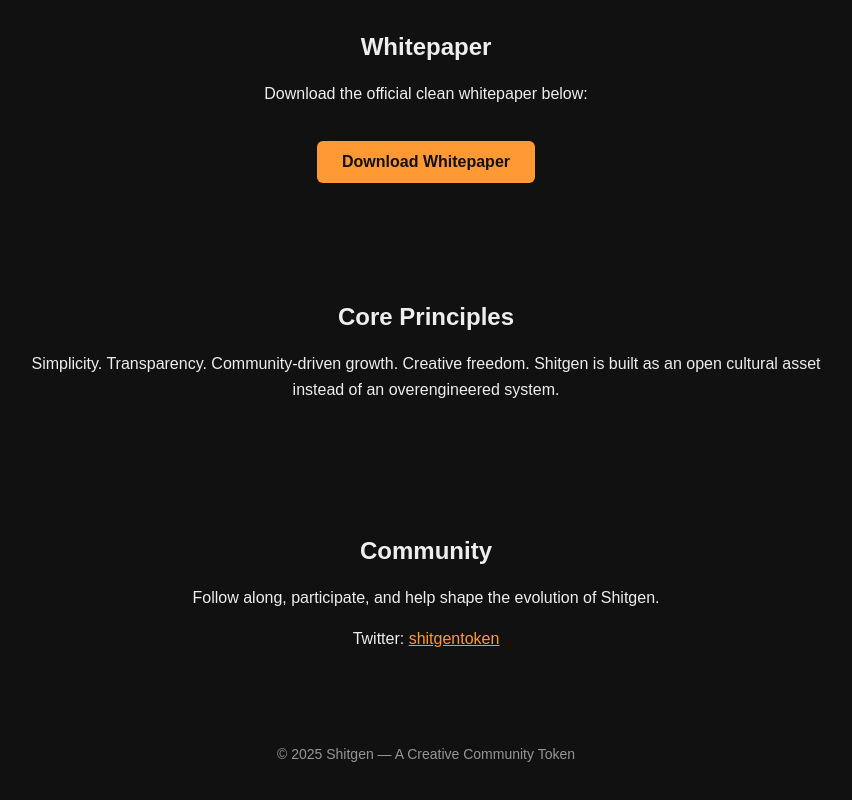
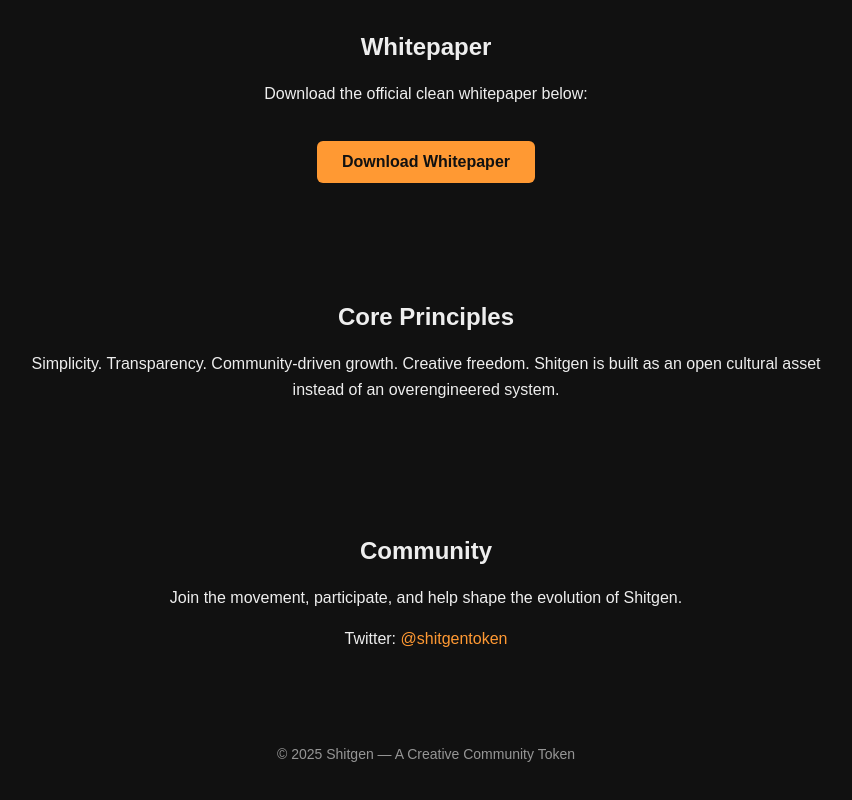
Before and after one commit to shitgentoken-prog/shitgen-token, a plain HTML site: page docs/index.html in a window 1280 px wide. Shown: the part 512-1312 px from the top of the page, without its empty margins (214-1066 px from the left). Drawn offline with Linux system fonts and the light colour scheme.

Commit message:
Update index.html

```diff
--- a/docs/index.html
+++ b/docs/index.html
@@ -34,6 +34,13 @@
         text-decoration: none;
         font-weight: bold;
     }
+    .btn:hover {
+        opacity: 0.85;
+    }
+    a {
+        color: #ff9933;
+        text-decoration: none;
+    }
 </style>
 </head>
 <body>
@@ -55,7 +62,9 @@
 <div class="section">
     <h2>Whitepaper</h2>
     <p>Download the official clean whitepaper below:</p>
-    <a class="btn" href="../Shitgen_Whitepaper_Clean.pdf" target="https://github.com/shitgentoken-prog/shitgen-token/blob/28cd641537e8fcc8c99413f58a913689dbb93e14/Shitgen_Whitepaper_Clean.pdf">Download Whitepaper</a>
+    <a class="btn" href="https://github.com/shitgentoken-prog/shitgen-token/blob/main/Shitgen_Whitepaper_Clean.pdf" target="_blank">
+        Download Whitepaper
+    </a>
 </div>
 
 <div class="section">
@@ -68,8 +77,13 @@
 
 <div class="section">
     <h2>Community</h2>
-    <p>Follow along, participate, and help shape the evolution of Shitgen.</p>
-    <p>Twitter: <a href="#" style="color:#ff9933;">shitgentoken</a></p>
+    <p>Join the movement, participate, and help shape the evolution of Shitgen.</p>
+    <p>
+        Twitter:
+        <a href="https://x.com/shitgentoken?s=21" target="_blank">
+            @shitgentoken
+        </a>
+    </p>
 </div>
 
 <footer class="section" style="font-size:14px; opacity:0.6;">
```
